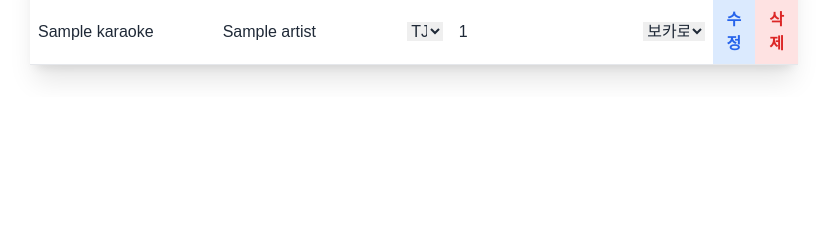
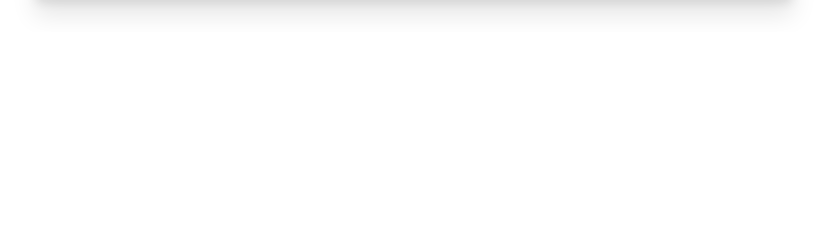
Before and after one commit to YCLK/karaoke-index-vercel, a Flask app: page /manage/ in a window 1280 px wide. Shown: the part 206-446 px from the top of the page, without its empty margins (226-1055 px from the left). Run offline with Flask 3, Linux system fonts and the light colour scheme; a database or web service that is not in the repository returns one stand-in record (values such as "Sample title"); some libraries are stand-ins or nearby versions; some web fonts are replaced.

Commit message:
Update manage.html

```diff
--- a/api/templates/manage.html
+++ b/api/templates/manage.html
@@ -73,7 +73,7 @@
             </thead>
             <tbody>
                 {% for i in kList %}
-                    <tr class="border-b">
+                    <!-- <tr class="border-b">
                         <form method="POST" action="/edit/{{ i['_id'] }}">
                             <td class="p-2">
                                 <input class="w-full" type="text" name="title" value="{{ i['title'] }}">
@@ -111,8 +111,8 @@
                         <td class="p-2">{{i['title']}}</td>
                         <td class="p-2">{{i['artist']}}</td>
                         <td class="p-2">{{i['categories']}}</td>
-                        <td class="p-2 bg-red-100"><a href="/delete/{{i['_id']}}">삭제</a></td> -->
-                    </tr>
+                        <td class="p-2 bg-red-100"><a href="/delete/{{i['_id']}}">삭제</a></td>
+                    </tr> -->
                 {% endfor %}
             </tbody>
         </table>
```
